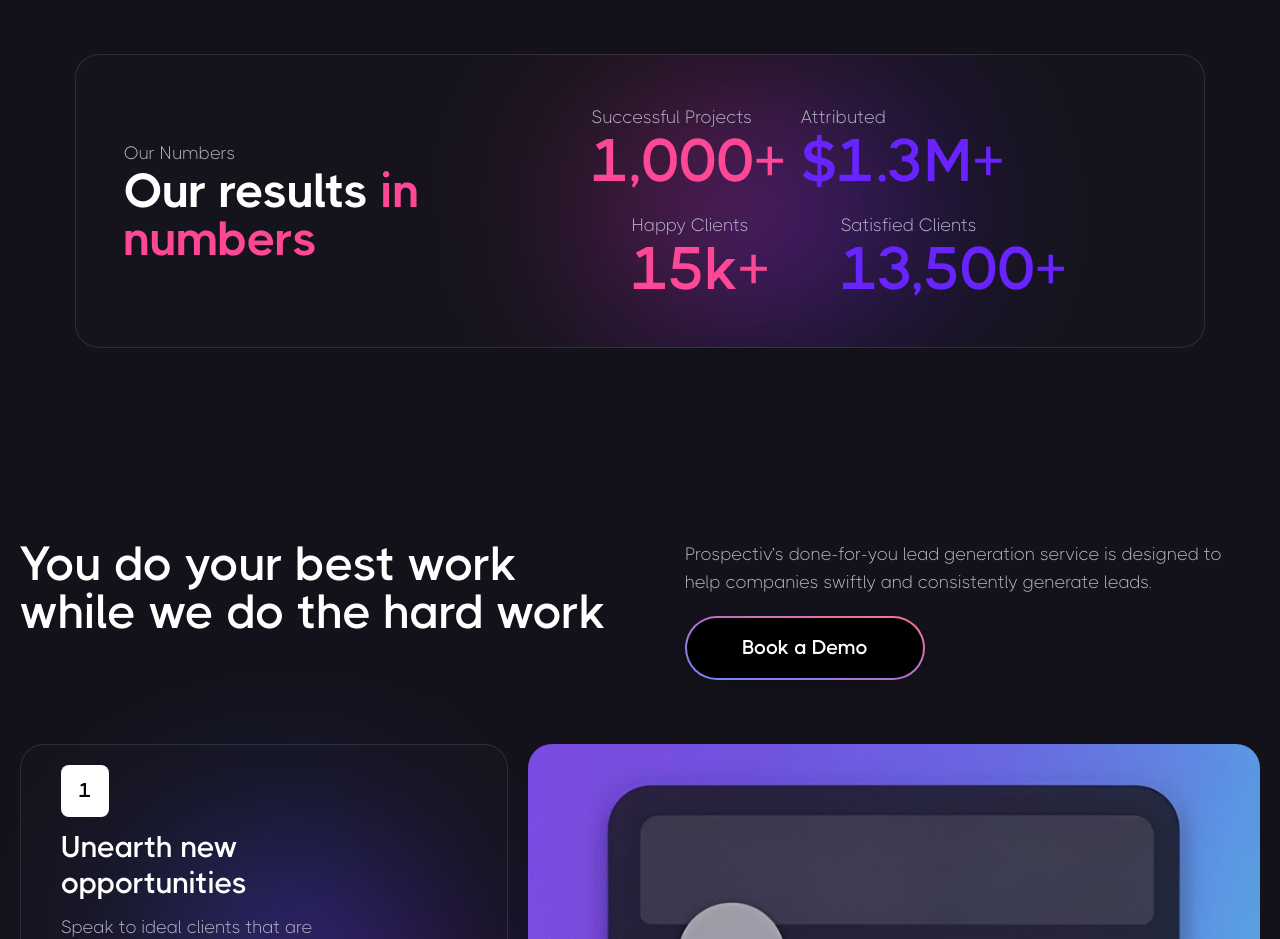
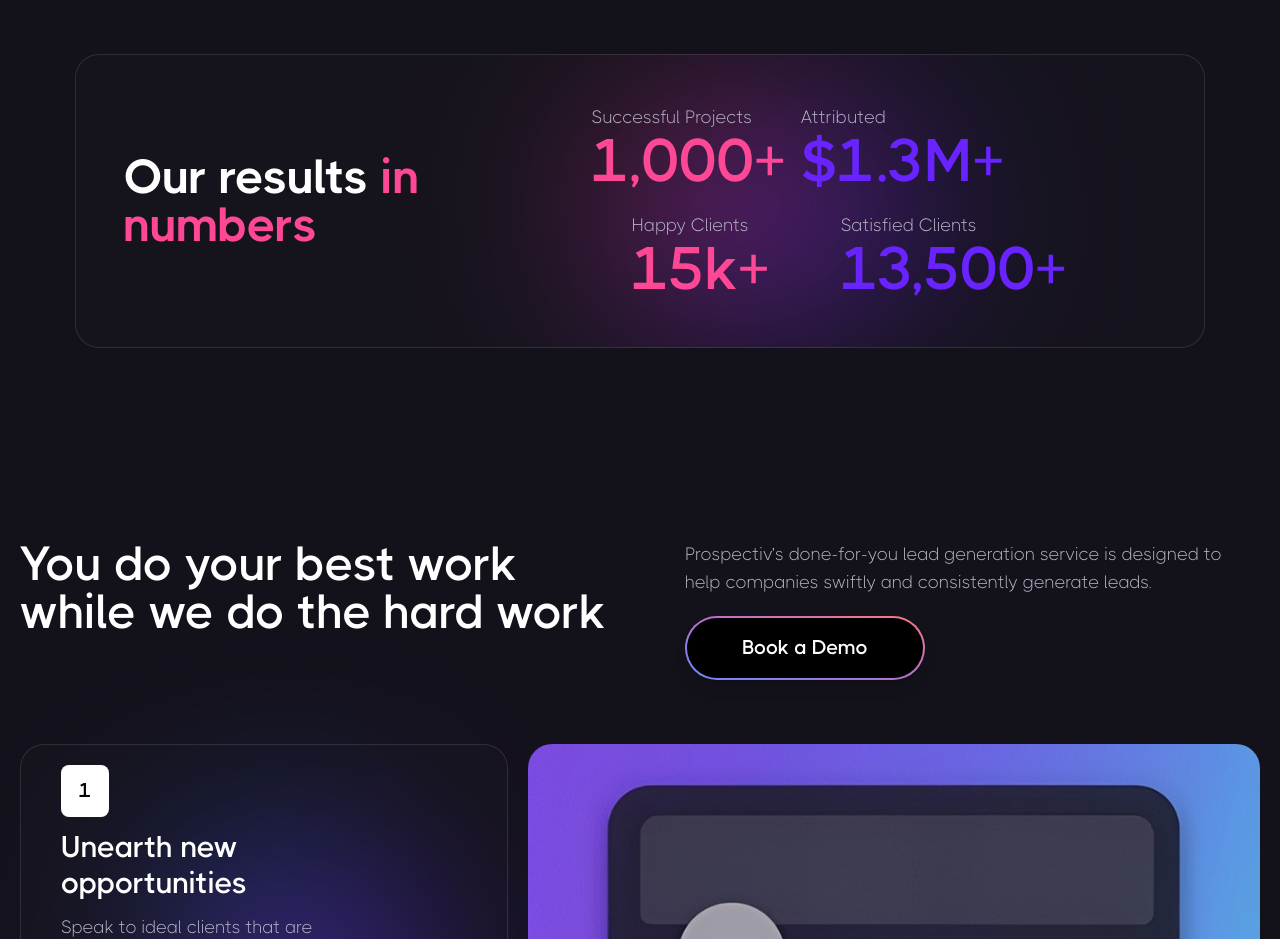
Before and after one commit to ArnabTo/prospectiv-io, a Next.js app: page / in a window 1280 px wide. Shown: the part 2660-3599 px from the top of the page. Built offline with nearby package versions, Linux system fonts and the light colour scheme.

Commit message:
Update SuccessCounts.tsx

```diff
--- a/src/components/counts/SuccessCounts.tsx
+++ b/src/components/counts/SuccessCounts.tsx
@@ -22,7 +22,6 @@ const SuccessCounts = () => {
                     viewport={{ once: true }}
                     className='p-2'
                 >
-                    <p className="text-lg text-textColorTwo md:text-center lg:text-start">Our Numbers</p>
                     <h3 className="text-5xl font-extrabold">
                         Our results <span className="text-secondary">in numbers</span>
                     </h3>
```
